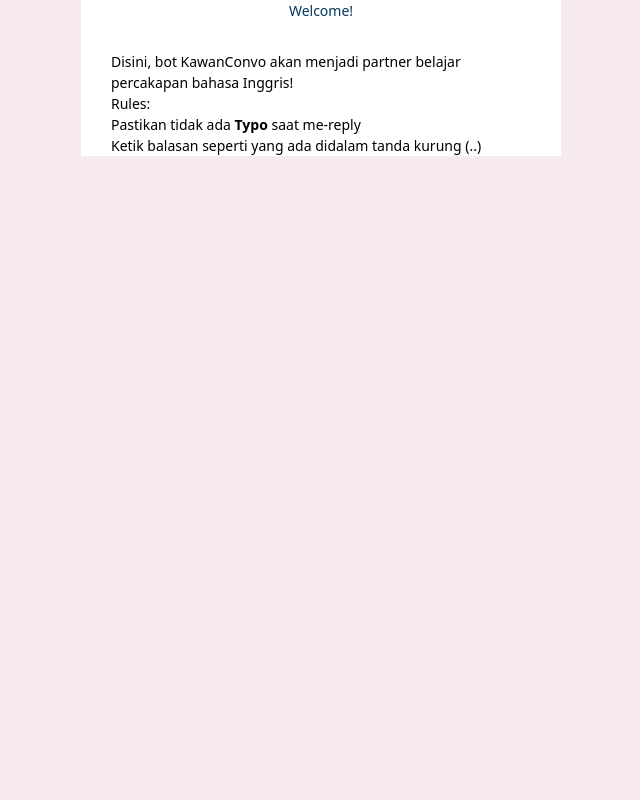
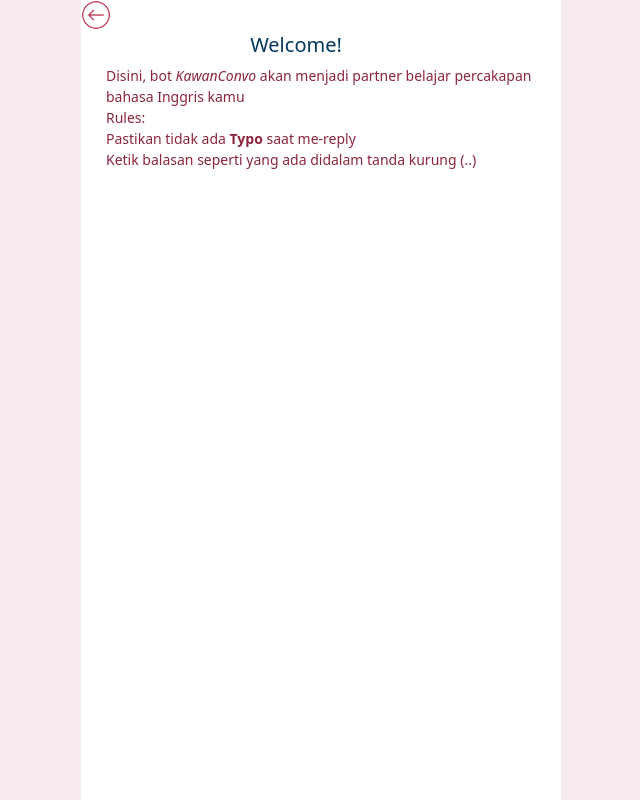
Before and after one commit to resArfita/React-individual-feature-project, a React (Vite) app: page /chatbot in a window 1280 px wide. Shown: the whole page, without its empty margins (319-959 px from the left). Built offline with nearby package versions, Linux system fonts and the light colour scheme.

Commit message:
Perbaiki styling dan Tambahkan link route back

```diff
--- a/src/App.css
+++ b/src/App.css
@@ -14,6 +14,7 @@
   width: 480px;
   margin: 0 auto;
   background-color: var(--white);
+  height: 100vh;
 }
 
 .sm-btn-primary {
--- a/src/App.jsx
+++ b/src/App.jsx
@@ -1,6 +1,6 @@
 import Playground from './components/Playground'
 import ChatbotUI from './components/ChatbotUI'
-import { Routes, Route, Link } from 'react-router-dom'
+import { Routes, Route } from 'react-router-dom'
 import './App.css'
 
 function App() {
@@ -9,7 +9,8 @@
     <>
     <div className="wrapper-mobile">
       <Routes>
-        <Route path="/" element={<Playground />} />
+      <Route path="/" />
+        <Route path="/playground" element={<Playground />} />
         <Route path="/chatbot" element={<ChatbotUI />} />
       </Routes>
     </div>
--- a/src/components/ChatbotUI.jsx
+++ b/src/components/ChatbotUI.jsx
@@ -1,5 +1,7 @@
 import { useEffect } from "react"
 import styles from "./chatbot.module.css"
+import backIcon from "../assets/back-icon.png"
+import { Link } from "react-router-dom";
 
 const ChatbotUI = () => {
     useEffect(() => {
@@ -13,15 +15,22 @@
     return(
         <>
         <div className="grid grid-rows-3">
-        <h1 className="text-2xl py-10">Welcome!</h1>
+            <div className="flex justify-center items-center">
+                <Link to={"/playground"}><img src={backIcon} width={30} alt="" className={styles.welcome} /></Link>
+
+                <h1 className={styles.welcome}>Welcome!</h1>
+            </div>
             <div className={styles.pe}>
-            <p>Disini, bot KawanConvo akan menjadi partner belajar percakapan bahasa Inggris!</p>
-            <ul>Rules:
+                <p>Disini, bot <em>KawanConvo</em> akan menjadi partner belajar percakapan bahasa Inggris kamu</p>
+                <div>
+                    <h3 className="mt-3 font-medium">Rules:</h3>
+                    <ul className="list-disc mx-5">
                         <li>Pastikan tidak ada <b>Typo</b> saat me-reply</li>
                         <li>Ketik balasan seperti yang ada didalam tanda kurung (..)</li>
                     </ul>
                 </div>
 
+            </div>
             <div className="bg-pink-500">
                <df-messenger
                     chat-icon="https://i.pinimg.com/originals/62/aa/1b/62aa1b84788ab8b3cfc55c15f621dfcd.png"
--- a/src/components/chatbot.module.css
+++ b/src/components/chatbot.module.css
@@ -5,6 +5,12 @@
 
 }
 
-.pe {
-    margin: 30px;
+.pe{
+    margin: 5px 25px 25px;
+    color: #8c263b;
 }
+
+.welcome{
+    font-size: 20px;
+    margin-right: 50px;
+}
```
Also changed, not shown: src/assets/back-icon.png (added). Lines whose indentation alone changed are shown as unchanged.
